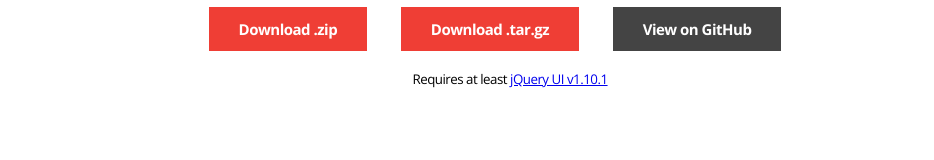
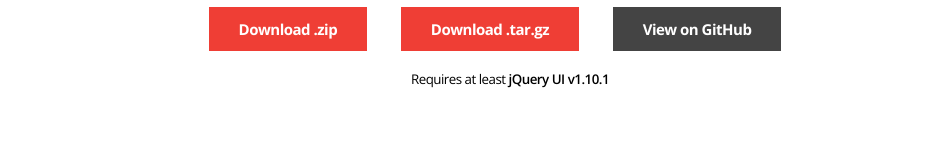
Before and after one commit to xwp/wp-jquery-ui-datepicker-skins, a plain HTML site: page index.html in a window 1280 px wide. Shown: the part 364-524 px from the top of the page, without its empty margins (130-1064 px from the left). Drawn offline with nearby package versions, Linux system fonts and the light colour scheme.

Commit message:
Better styles for link text

```diff
--- a/index.html
+++ b/index.html
@@ -167,12 +167,14 @@
 			text-align: center;
 		}
 
+		#downloads a,
 		footer a {
 			color: #666;
 			text-decoration: none;
 			font-weight: 600;
 		}
 
+		#downloads a,
 		footer a:hover {
 			color: #000;
 		}
```
